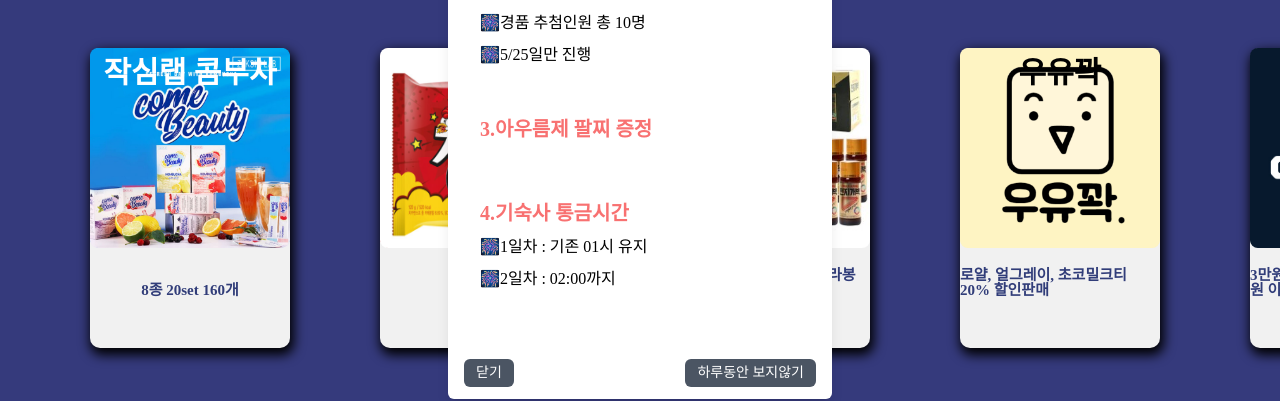
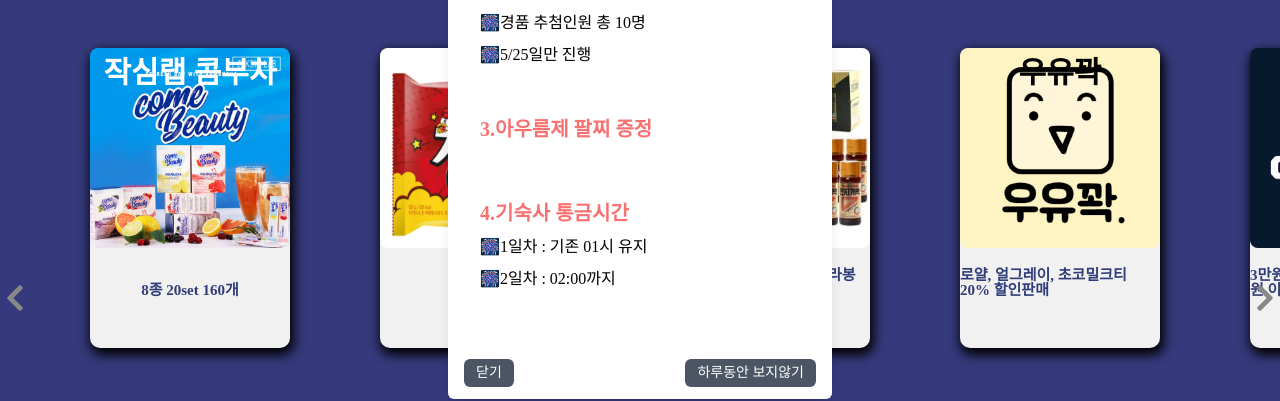
Before and after one commit to CUK-LikeLion-Festival/Festival_Front, a React (Create React App) app: page /sponser in a window 1280 px wide. Shown: the part 383-784 px from the top of the page. Built offline with nearby package versions, Linux system fonts and the light colour scheme; a web font is replaced by a local one.

Commit message:
design 수정 및 스폰서 버튼수정

```diff
--- a/src/components/Sponser/sponser.jsx
+++ b/src/components/Sponser/sponser.jsx
@@ -1,49 +1,6 @@
 import styled from "styled-components";
-
+import { FaChevronLeft, FaChevronRight } from "react-icons/fa";
 import SponserDetail from "../../hooks/components/Sponser/hook";
-
-function Sponser() {
-  const { data } = SponserDetail();
-
-  return (
-    <div>
-      <Slide>
-        <Container>
-          <Wrapper>
-            {data.map((item, index) => (
-              <div key={index}>
-                <CardContainer>
-                  <ImageWrapper
-                    style={{
-                      backgroundColor: item.background,
-                    }}
-                  >
-                    <Image src={item.img} alt="Booth Image" />
-                  </ImageWrapper>
-                  <BoothName
-                    style={{
-                      color: item.color,
-                    }}
-                  >
-                    {item.boothName}
-                  </BoothName>
-                  <ClubName
-                    style={{
-                      color: item.color,
-                    }}
-                  >
-                    {item.clubName}
-                  </ClubName>
-                  <Discript>{item.discript}</Discript>
-                </CardContainer>
-              </div>
-            ))}
-          </Wrapper>
-        </Container>
-      </Slide>
-    </div>
-  );
-}
 
 const Container = styled.div`
   display: flex;
@@ -165,15 +122,117 @@ const Discript = styled.p`
     font-size: 25px;
   }
 `;
+
 const Slide = styled.div`
+  display: flex;
+  overflow-x: auto;
   width: 100%;
-  height: 100%;
-  overflow-x: hidden;
-  @media (min-width: 350px) and (max-width: 720px) {
-    ::-webkit-scrollbar {
-      display: none;
-    }
+  height: auto;
+  scroll-behavior: smooth;
+  &::-webkit-scrollbar {
+    height: 8px;
+  }
+  &::-webkit-scrollbar-thumb {
+    background-color: #888;
+    border-radius: 4px;
+  }
+  &::-webkit-scrollbar-track {
+    background-color: #f1f1f1;
+    border-radius: 4px;
   }
 `;
 
+// 화살표 버튼
+const SlideButton = styled.button`
+  position: absolute;
+  top: 60%;
+  transform: translateY(-50%);
+  font-size: 30px;
+  background: none;
+  border: none;
+  color: #888;
+  cursor: pointer;
+  transition: color 0.3s;
+  &:hover {
+    color: #333;
+  }
+  @media (min-width: 350px) and (max-width: 720px) {
+    top: 50%;
+  }
+  @media (min-width: 721px) and (max-width: 1080px) {
+    top: 50%;
+  } //medium
+  ${(props) => (props.right ? "right: 0" : "left: 0")}
+`;
+const SlideContainer = styled.div`
+  position: relative;
+  width: 100%;
+  height: auto;
+`;
+
+function Sponser() {
+  const { data } = SponserDetail();
+  // 이전 슬라이드 이동 함수
+  const handlePrevSlide = () => {
+    const slideContainer = document.getElementById("slide-container");
+    if (slideContainer) {
+      slideContainer.scrollLeft -= slideContainer.offsetWidth;
+    }
+  };
+  // 다음 슬라이드 이동 함수
+  const handleNextSlide = () => {
+    const slideContainer = document.getElementById("slide-container");
+    if (slideContainer) {
+      slideContainer.scrollLeft += slideContainer.offsetWidth;
+    }
+  };
+
+  return (
+    <div>
+      <SlideContainer>
+        <Slide id="slide-container">
+          <Container>
+            <Wrapper>
+              {data.map((item, index) => (
+                <div key={index}>
+                  <CardContainer>
+                    <ImageWrapper
+                      style={{
+                        backgroundColor: item.background,
+                      }}
+                    >
+                      <Image src={item.img} alt="Booth Image" />
+                    </ImageWrapper>
+                    <BoothName
+                      style={{
+                        color: item.color,
+                      }}
+                    >
+                      {item.boothName}
+                    </BoothName>
+                    <ClubName
+                      style={{
+                        color: item.color,
+                      }}
+                    >
+                      {item.clubName}
+                    </ClubName>
+                    <Discript>{item.discript}</Discript>
+                  </CardContainer>
+                </div>
+              ))}
+            </Wrapper>
+          </Container>
+        </Slide>
+        <SlideButton onClick={handlePrevSlide}>
+          <FaChevronLeft />
+        </SlideButton>
+        <SlideButton right onClick={handleNextSlide}>
+          <FaChevronRight />
+        </SlideButton>
+      </SlideContainer>
+    </div>
+  );
+}
+
 export default Sponser;
--- a/src/components/TimeTable/Lineup/lineup.jsx
+++ b/src/components/TimeTable/Lineup/lineup.jsx
@@ -9,14 +9,15 @@ export default function LineUp() {
   const settings = {
     dots: true,
     infinite: true,
-    speed: 500,
+    speed: 1000,
     slidesToShow: 1,
     slidesToScroll: 1,
     autoplay: true,
   };
   return (
     <div>
-      <div className="w-1/2 ml-[440px] sm:ml-[65px] sm:w-2/3 sm:mt-48 md:ml-[220px] md:mt-56">
+      <div className="w-1/2 ml-[440px] sm:ml-[65px] sm:w-2/3 sm:mt-40 md:ml-[220px] md:mt-56">
+        <h2 className="text-4xl text-center mb-2">축제 라인업</h2>
         <Slider {...settings}>
           <img src={Spider} alt="Banner" />
           <img src={Gray} alt="Banner" />
--- a/src/components/TimeTable/WednesDay/wednesDayTimetable.jsx
+++ b/src/components/TimeTable/WednesDay/wednesDayTimetable.jsx
@@ -1,5 +1,6 @@
 import TimeTableDetail from "../../../hooks/components/TimeTable/WednesDay/hook";
 import { FaArrowRight } from "react-icons/fa";
+
 export default function WednesDayTimeTable() {
   const { wedNight } = TimeTableDetail();
 
@@ -15,14 +16,14 @@ export default function WednesDayTimeTable() {
             <p className=" text-lg mb-2 text-center sm:text-[16px] sm:mb-0">
               {item.time}
             </p>
-            <h3 className="text-xl font-bold mb-2 text-center text-blue-400 sm:text-[14px] sm:mb-0">
+            <h3 className="text-xl font-bold mb-2 text-center text-blue-400 sm:text-[18px] sm:mb-0">
               {item.title}
             </h3>
 
             {item.description.map((desc, idx) => (
               <p
                 key={idx}
-                className={`list-disc mb-2 font-bold sm:text-[12px] sm:font-semibold sm:mb-1`}
+                className={`list-disc mb-2 font-bold sm:text-[15px] sm:font-semibold sm:mb-1`}
               >
                 {desc ? `${idx + 1}. ${desc}` : desc}
               </p>
--- a/src/pages/index.js
+++ b/src/pages/index.js
@@ -1,10 +1,11 @@
-import React from "react";
+import React, { useEffect, useRef } from "react";
 import { SectionsContainer, Section } from "react-fullpage";
 import BannerImg from "../components/Banner/banner";
 import { useNavigate } from "react-router-dom";
 import styled from "styled-components";
 import TimeTable from "../components/TimeTable/timeTable";
 import Footer from "../components/Layout/footer";
+import { FaAngleDoubleUp } from "react-icons/fa";
 
 const options = {
   activeClass: "active",
@@ -20,6 +21,77 @@ const options = {
   verticalAlign: false,
   touchSensitivity: 10,
 };
+
+function IndexPage() {
+  const navigate = useNavigate();
+
+  const scrollButtonRef = useRef(null);
+
+  useEffect(() => {
+    const scrollButton = scrollButtonRef.current;
+
+    const scrollPage = () => {
+      window.scrollTo({
+        top: -window.innerHeight,
+        behavior: "smooth",
+      });
+    };
+
+    scrollButton.addEventListener("click", scrollPage);
+
+    return () => {
+      scrollButton.removeEventListener("click", scrollPage);
+    };
+  }, []);
+
+  return (
+    <div>
+      <SectionsContainer {...options}>
+        <Section anchors="banner">
+          <BannerImg />
+        </Section>
+        <Section anchors="timetable">
+          <TimeTable />
+        </Section>
+        <Section anchors="booth">
+          {/* <Layout> */}
+          <Wrapper>
+            <div>
+              <div className="flex items-center justify-center  mt-20 mb-10 lg:hidden xl:hidden">
+                <button ref={scrollButtonRef}>
+                  <FaAngleDoubleUp color="red" size={40} />
+                </button>
+              </div>
+              <StampButton
+                onClick={() => {
+                  navigate("/sponser");
+                }}
+              >
+                스탬프
+              </StampButton>
+              <BoothButton
+                onClick={() => {
+                  navigate("/booth/detail");
+                }}
+              >
+                부스 전체보기
+              </BoothButton>
+              <BarButton
+                onClick={() => {
+                  navigate("/booth/bar");
+                }}
+              >
+                주점 전체보기
+              </BarButton>
+            </div>
+          </Wrapper>
+          <Footer />
+          {/* </Layout> */}
+        </Section>
+      </SectionsContainer>
+    </div>
+  );
+}
 
 const BoothButton = styled.button`
   color: white;
@@ -59,60 +131,14 @@ const Wrapper = styled.div`
   flex-direction: column; /* Add this line to arrange buttons vertically */
   justify-content: center;
   align-items: center;
-  height: 100vh;
+  height: 80vh;
   margin-bottom: 90px;
   @media (min-width: 350px) and (max-width: 720px) {
-    height: 70vh;
+    height: 60vh;
   } //small
   @media (min-width: 721px) and (max-width: 1080px) {
     height: 70vh;
   } //medium
 `;
 
-function IndexPage() {
-  const navigate = useNavigate();
-  return (
-    <div>
-      <SectionsContainer {...options}>
-        <Section anchors="banner">
-          <BannerImg />
-        </Section>
-        <Section anchors="timetable">
-          <TimeTable />
-        </Section>
-        <Section anchors="booth">
-          {/* <Layout> */}
-          <Wrapper>
-            <div>
-              <StampButton
-                onClick={() => {
-                  navigate("/sponser");
-                }}
-              >
-                스탬프
-              </StampButton>
-              <BoothButton
-                onClick={() => {
-                  navigate("/booth/detail");
-                }}
-              >
-                부스 전체보기
-              </BoothButton>
-              <BarButton
-                onClick={() => {
-                  navigate("/booth/bar");
-                }}
-              >
-                주점 전체보기
-              </BarButton>
-            </div>
-          </Wrapper>
-          <Footer />
-          {/* </Layout> */}
-        </Section>
-      </SectionsContainer>
-    </div>
-  );
-}
-
 export default IndexPage;
```
Also changed, not shown: src/components/Banner/banner.jsx (+36 -3 lines), src/components/Layout/footer.jsx (+5 -4 lines).
